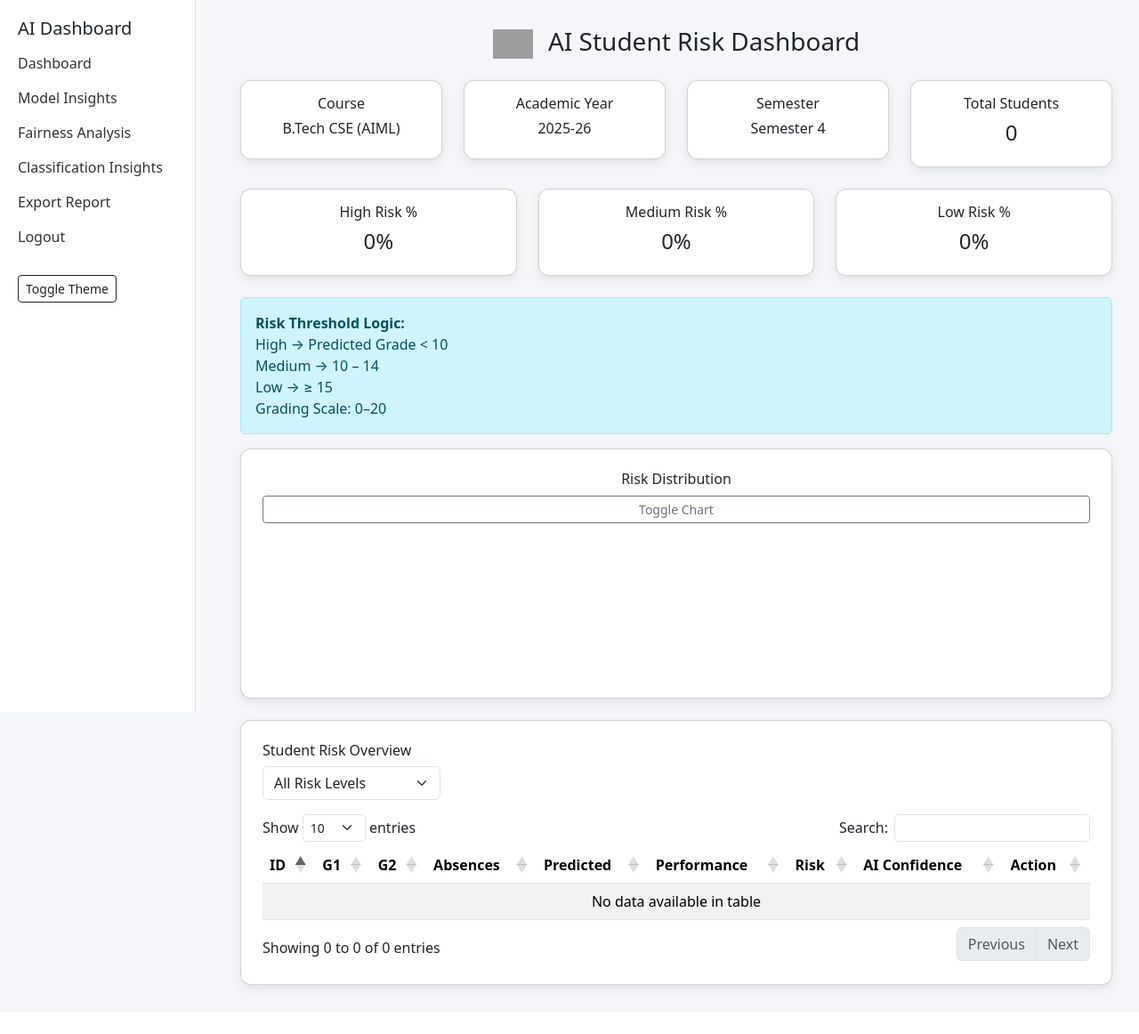
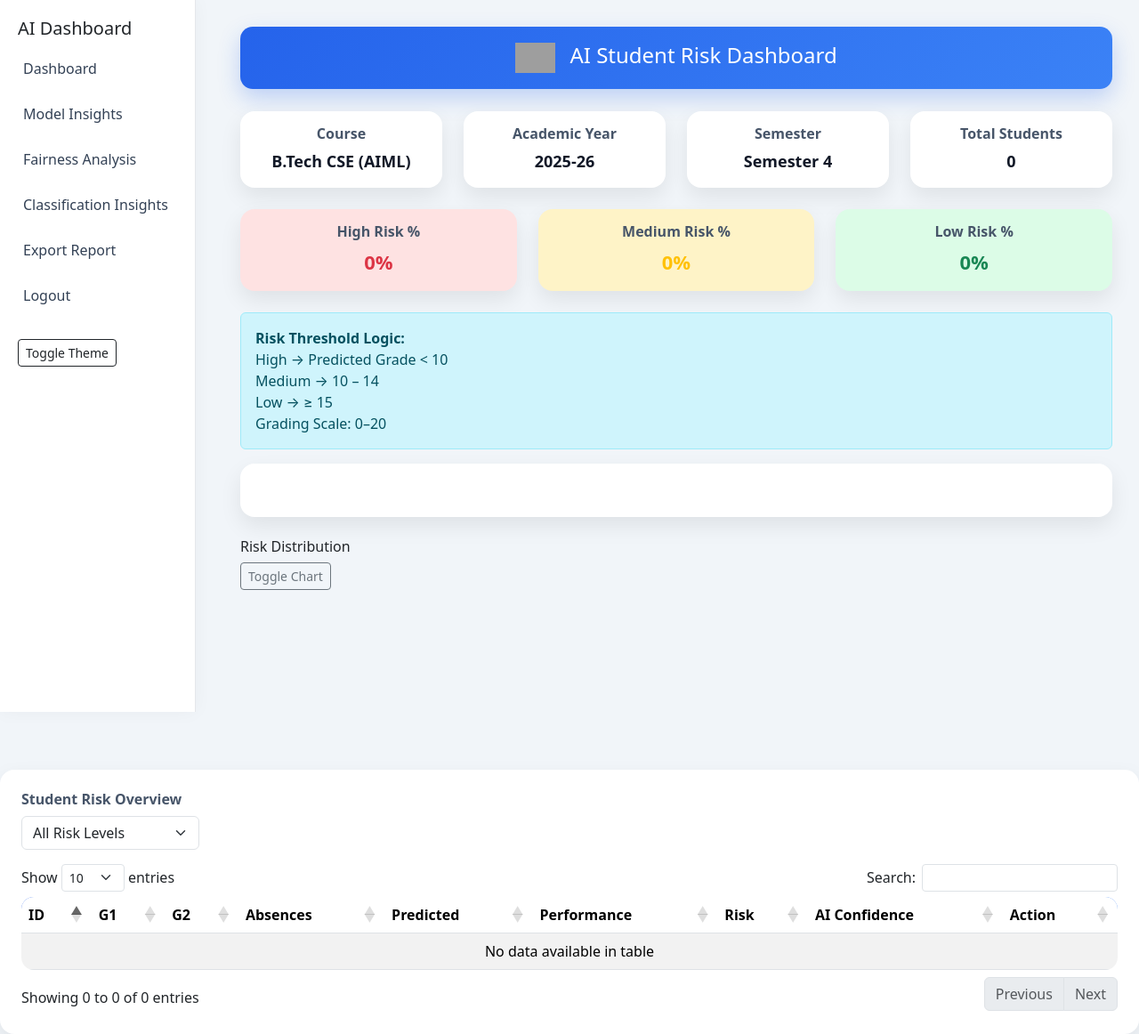
Before and after one commit to Nikki31Chaudhary/Prediciting-Student-Performance, a Flask app: template templates/dashboard.html in a window 1280 px wide. Shown: the whole page at 89% size. Before the commit the page ends 1118 px from the top, so only its background shows below. Run offline with Flask 3, Linux system fonts and the light colour scheme; the template is opened without the code that fills it, so the values that code supplies are empty; a map, chart or similar area stays blank; parts of the project's set-up code (start-up, migrations or seed data) failed here and were passed over; some libraries are stand-ins or nearby versions; grey boxes are pictures that could not be loaded.

Commit message:
Upgrade dashboard UI:Premium styling,table enhancement,and dark mode features

```diff
--- a/templates/dashboard.html
+++ b/templates/dashboard.html
@@ -8,7 +8,11 @@
     <script src="https://cdn.jsdelivr.net/npm/chart.js"></script>
 
     <style>
-        body { background:#f4f6f9; animation: fadeIn 0.6s ease-in; }
+    body {
+        background:#f1f5f9;
+        animation: fadeIn 0.6s ease-in;
+    }
+
     @keyframes fadeIn { from { opacity:0; } to { opacity:1; } }
 
     .sidebar {
@@ -16,21 +20,24 @@
         height:100vh;
         position:fixed;
         background:#ffffff;
-            border-right:1px solid #ddd;
+        border-right:1px solid #e5e7eb;
         padding:20px;
+        box-shadow:0 0 20px rgba(0,0,0,0.04);
     }
 
     .sidebar a {
-            color:#333;
+        color:#334155;
         text-decoration:none;
         display:block;
         margin:15px 0;
         transition:0.2s;
+        padding:6px;
+        border-radius:6px;
     }
 
     .sidebar a:hover {
-            color:#0d6efd;
-            transform:translateX(5px);
+        background:#eef2ff;
+        transform:translateX(4px);
     }
 
     .content {
@@ -38,20 +45,178 @@
         padding:30px;
     }
 
+    /* PREMIUM HEADER */
+    .dashboard-title {
+        background:linear-gradient(135deg,#2563eb,#3b82f6);
+        color:white;
+        padding:18px 25px;
+        border-radius:14px;
+        box-shadow:0 10px 25px rgba(37,99,235,0.25);
+        text-align:center;
+        margin-bottom:25px;
+    }
+
     .card {
-            border-radius:12px;
-            box-shadow:0 4px 12px rgba(0,0,0,0.08);
+        border-radius:16px;
+        box-shadow:0 10px 25px rgba(0,0,0,0.08);
         transition: transform 0.3s ease, box-shadow 0.3s ease;
+        border:none;
     }
 
     .card:hover {
         transform: translateY(-5px);
-            box-shadow:0 8px 20px rgba(0,0,0,0.15);
+        box-shadow:0 18px 35px rgba(0,0,0,0.12);
     }
 
-        .risk-high{color:#dc3545;font-weight:bold;}
-        .risk-medium{color:#ffc107;font-weight:bold;}
-        .risk-low{color:#198754;font-weight:bold;}
+    .card h6 {
+        font-weight:600;
+        color:#475569;
+    }
+
+    .card-value {
+        font-size:18px;
+        font-weight:700;
+        color:#111827;
+    }
+
+    .risk-high{color:#dc2626;font-weight:bold;}
+    .risk-medium{color:#f59e0b;font-weight:bold;}
+    .risk-low{color:#16a34a;font-weight:bold;}
+
+    tbody tr:hover {
+        background:#eef2ff;
+        transition:0.3s;
+    }
+
+    .progress { height:8px; }
+
+    /* KPI Color Soft Background */
+.kpi-high {
+    background: #fee2e2;
+}
+
+.kpi-medium {
+    background: #fef3c7;
+}
+
+.kpi-low {
+    background: #dcfce7;
+}
+
+/* Stronger KPI Number */
+.kpi-number {
+    font-size: 22px;
+    font-weight: 700;
+}
+
+/* Sidebar Active */
+.sidebar a:first-child {
+    background:#2563eb;
+    color:white;
+}
+
+/* Chart Card Padding */
+.chart-card {
+    padding:30px;
+}
+/* Premium Table */
+#studentTable {
+    border-radius: 14px;
+    overflow: hidden;
+}
+
+#studentTable thead {
+    background: linear-gradient(90deg, #2563eb, #3b82f6);
+    color: white;
+    font-weight: 600;
+}
+
+#studentTable tbody tr {
+    transition: 0.2s ease;
+}
+
+#studentTable tbody tr:hover {
+    background: #eef2ff;
+    transform: scale(1.002);
+}
+
+/* Premium View Button */
+.btn-outline-primary {
+    border-radius: 20px;
+    padding: 4px 12px;
+    font-size: 13px;
+    transition: 0.3s;
+}
+
+.btn-outline-primary:hover {
+    background:#2563eb;
+    color:white;
+    box-shadow:0 6px 15px rgba(37,99,235,0.3);
+}
+
+/* Premium Confidence Badge */
+.badge.bg-info {
+    background: linear-gradient(135deg,#38bdf8,#0ea5e9) !important;
+    border-radius: 20px;
+    font-weight: 600;
+}
+/* Smooth transition */
+body, .card, .sidebar, table, thead {
+    transition: all 0.3s ease;
+}
+
+/* DARK MODE */
+.dark-mode {
+    background:#0f172a !important;
+    color:#e2e8f0 !important;
+}
+
+.dark-mode .sidebar {
+    background:#1e293b !important;
+    border-right:1px solid #334155;
+}
+
+.dark-mode .sidebar a {
+    color:#e2e8f0;
+}
+
+.dark-mode .sidebar a:hover {
+    background:#334155;
+}
+
+.dark-mode .card {
+    background:#1e293b;
+    color:#e2e8f0;
+    box-shadow:0 10px 25px rgba(0,0,0,0.4);
+}
+
+.dark-mode #studentTable thead {
+    background: linear-gradient(90deg,#1d4ed8,#2563eb);
+}
+
+.dark-mode #studentTable tbody tr:hover {
+    background:#334155;
+}
+
+.dark-mode .alert-info {
+    background:#1e3a8a;
+    color:#e0f2fe;
+    border:none;
+}
+
+.dark-mode .progress {
+    background:#334155;
+}
+
+.dark-mode .btn-outline-primary {
+    border-color:#60a5fa;
+    color:#60a5fa;
+}
+
+.dark-mode .btn-outline-primary:hover {
+    background:#2563eb;
+    color:white;
+}
 </style>
 </head>
 
@@ -70,24 +235,72 @@
 
 <div class="content">
 
-<h3 class="text-center mb-4">
+<div class="dashboard-title">
+    <h4 style="margin:0;">
         <img src="https://encrypted-tbn0.gstatic.com/images?q=tbn:ANd9GcQSOHQ9U78Xn1ioaVnrxQdO7NqlWA60QQccpg&s" width="45" style="margin-right:10px;">
         AI Student Risk Dashboard
-</h3>
+    </h4>
+</div>
+
+
+
 
 <!-- COURSE INFO -->
 <div class="row mb-4">
-    <div class="col-md-3"><div class="card p-3 text-center"><h6>Course</h6><h6>B.Tech CSE (AIML)</h6></div></div>
-    <div class="col-md-3"><div class="card p-3 text-center"><h6>Academic Year</h6><h6>2025-26</h6></div></div>
-    <div class="col-md-3"><div class="card p-3 text-center"><h6>Semester</h6><h6>Semester 4</h6></div></div>
-    <div class="col-md-3"><div class="card p-3 text-center"><h6>Total Students</h6><h4 id="studentCount">0</h4></div></div>
+
+    <div class="col-md-3">
+        <div class="card p-3 text-center">
+            <h6>Course</h6>
+            <div class="card-value">B.Tech CSE (AIML)</div>
+        </div>
+    </div>
+
+    <div class="col-md-3">
+        <div class="card p-3 text-center">
+            <h6>Academic Year</h6>
+            <div class="card-value">2025-26</div>
+        </div>
+    </div>
+
+    <div class="col-md-3">
+        <div class="card p-3 text-center">
+            <h6>Semester</h6>
+            <div class="card-value">Semester 4</div>
+        </div>
+    </div>
+
+    <div class="col-md-3">
+        <div class="card p-3 text-center">
+            <h6>Total Students</h6>
+            <div class="card-value" id="studentCount">0</div>
+        </div>
+    </div>
+
 </div>
 
 <!-- KPI -->
+<!-- KPI -->
 <div class="row mb-4">
-    <div class="col-md-4"><div class="card p-3 text-center"><h6>High Risk %</h6><h4 id="highPercent">0%</h4></div></div>
-    <div class="col-md-4"><div class="card p-3 text-center"><h6>Medium Risk %</h6><h4 id="mediumPercent">0%</h4></div></div>
-    <div class="col-md-4"><div class="card p-3 text-center"><h6>Low Risk %</h6><h4 id="lowPercent">0%</h4></div></div>
+    <div class="col-md-4">
+        <div class="card p-3 text-center kpi-high">
+            <h6>High Risk %</h6>
+            <div class="kpi-number text-danger" id="highPercent">0%</div>
+        </div>
+    </div>
+
+    <div class="col-md-4">
+        <div class="card p-3 text-center kpi-medium">
+            <h6>Medium Risk %</h6>
+            <div class="kpi-number text-warning" id="mediumPercent">0%</div>
+        </div>
+    </div>
+
+    <div class="col-md-4">
+        <div class="card p-3 text-center kpi-low">
+            <h6>Low Risk %</h6>
+            <div class="kpi-number text-success" id="lowPercent">0%</div>
+        </div>
+    </div>
 </div>
 
 <div class="alert alert-info">
@@ -99,7 +312,7 @@ Grading Scale: 0–20
 </div>
 
 <!-- CHART -->
-<div class="card p-4 mb-4 text-center">
+<div class="card chart-card mb-4 text-center"></div>
     <h6>Risk Distribution</h6>
     <button class="btn btn-sm btn-outline-secondary mb-3" onclick="toggleChart()">Toggle Chart</button>
     <div style="max-width:220px;margin:auto;">
@@ -262,8 +475,7 @@ let counter=setInterval(function(){
 
 // THEME
 function toggleTheme(){
-    document.body.classList.toggle("bg-dark");
-    document.body.classList.toggle("text-white");
+    document.body.classList.toggle("dark-mode");
 }
 
 // INSIGHTS + SHAP
```
Lines whose indentation alone changed are shown as unchanged.
